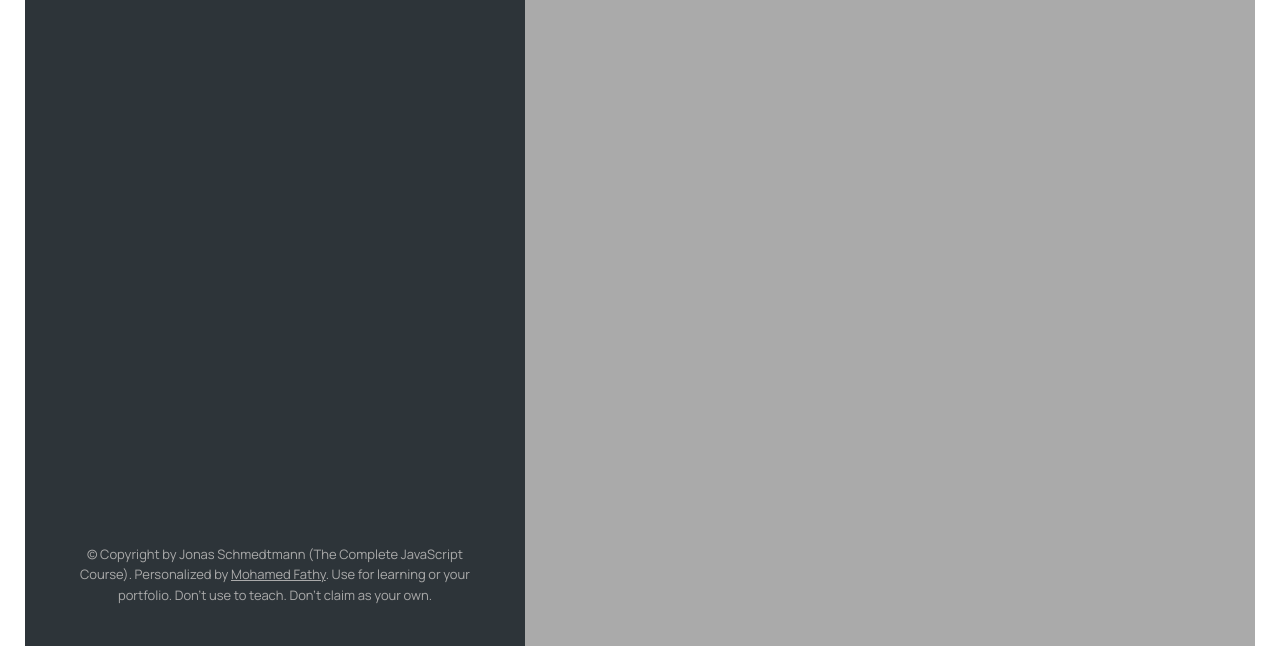
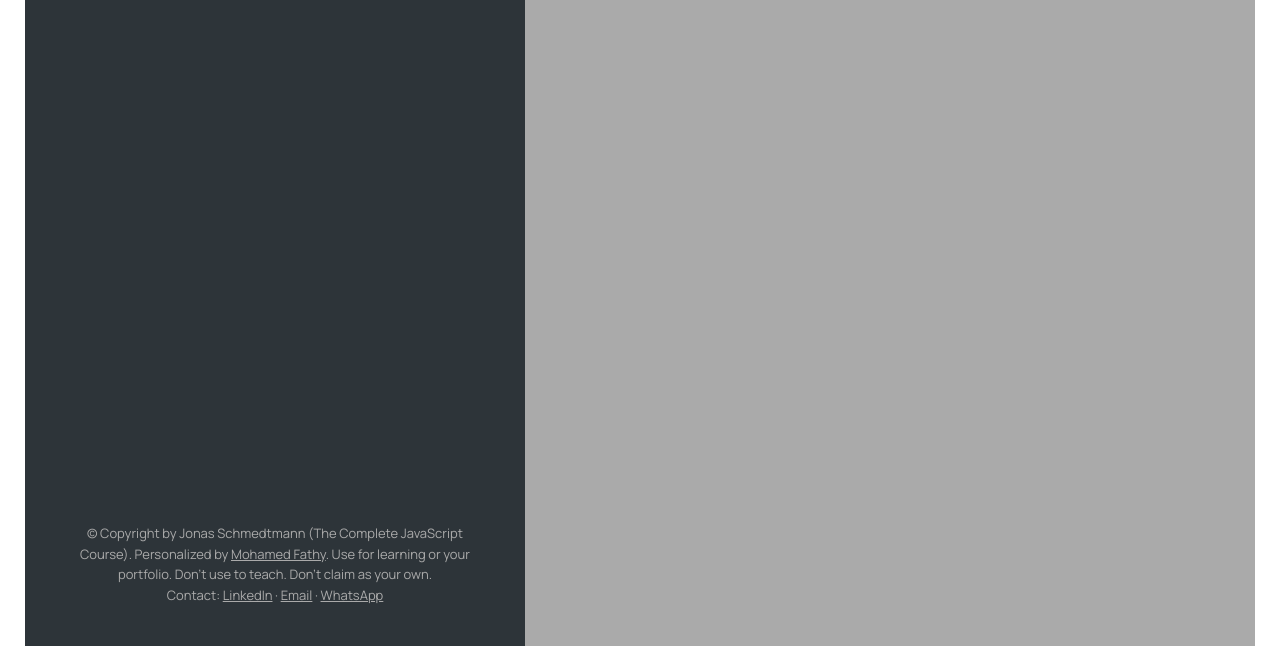
Before and after one commit to mhmd7710d/Maphty-Project, a plain HTML site: page index.html in a window 1280 px wide. Shown: the part 129-800 px from the top of the page. Drawn offline with nearby package versions, Linux system fonts and the light colour scheme.

Commit message:
Add contact info (LinkedIn, email, WhatsApp) to README and site footer

```diff
--- a/index.html
+++ b/index.html
@@ -129,6 +129,12 @@
         >. Use for learning or your portfolio. Don't use to teach. Don't claim
         as your own.
       </p>
+      <p class="copyright">
+        Contact:
+        <a class="twitter-link" target="_blank" href="https://www.linkedin.com/in/muhammad-fathi-b7a693424/">LinkedIn</a> &middot;
+        <a class="twitter-link" href="mailto:muhammutfathi@gmail.com">Email</a> &middot;
+        <a class="twitter-link" target="_blank" href="https://wa.me/201040428475?text=Hi+Mohamed%2C+I+found+your+project+on+GitHub.">WhatsApp</a>
+      </p>
     </div>
 
     <div id="map"></div>
```
Also changed, not shown: 1 other file.
